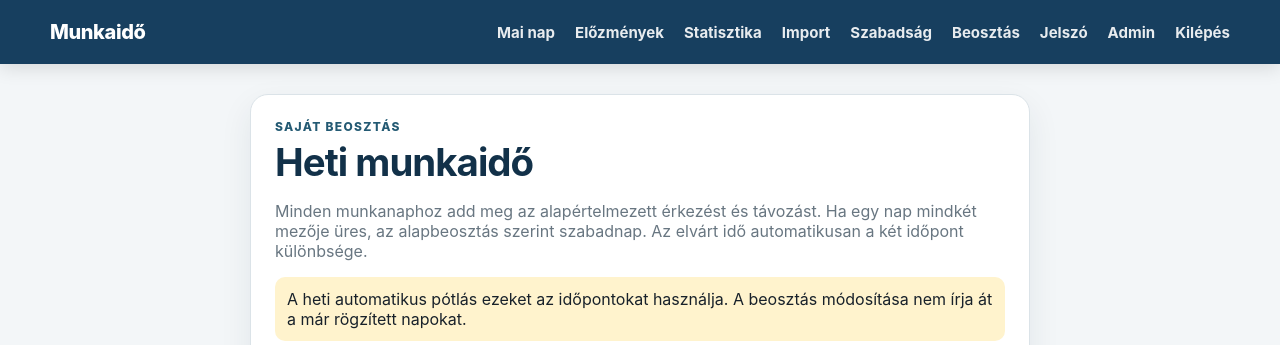
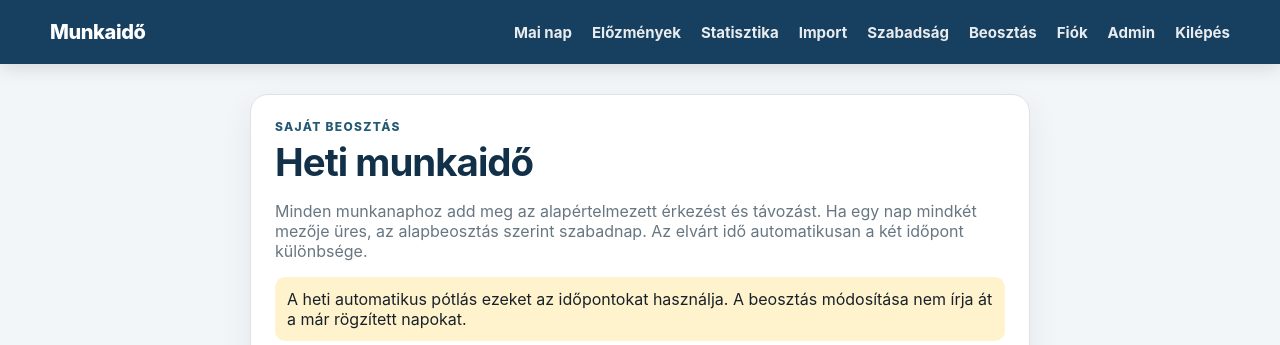
Before and after one commit to Nicqx/munkaido-nyilvantarto, a Flask app: page /schedule in a window 1280 px wide. Shown: the top 345 px of the page. Run offline with Flask 3, Linux system fonts and the light colour scheme; the visitor is signed in with stand-in values (Sample User, id 1); data comes from the database, SQL or seed files in the repository; data that the repository does not hold is empty; parts of the project's set-up code (start-up, migrations or seed data) failed here and were passed over.

Commit message:
passkey: worktime/templates/base.html frissítése

```diff
--- a/worktime/templates/base.html
+++ b/worktime/templates/base.html
@@ -19,7 +19,7 @@
         <a href="{{ url_for('import_xlsx') }}">Import</a>
         <a href="{{ url_for('leave') }}">Szabadság</a>
         <a href="{{ url_for('my_schedule') }}">Beosztás</a>
-        <a href="{{ url_for('change_password') }}">Jelszó</a>
+        <a href="{{ url_for('change_password') }}">Fiók</a>
         {% if g.user['is_admin'] %}
           <a href="{{ url_for('admin_users') }}">Admin</a>
         {% endif %}
```
